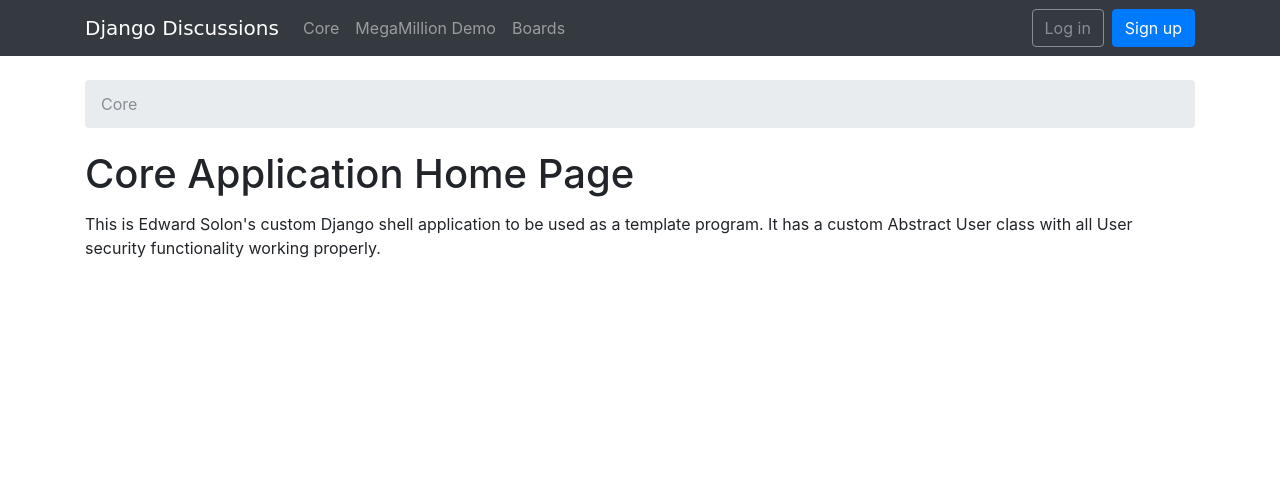
After one commit to edwardjs55/MM_Demo, a Django app: page /core/ in a window 1280 px wide. The commit adds this page. Shown: the top 500 px of the page. Run offline with Django 4.2, Linux system fonts and the light colour scheme; some libraries are stand-ins or nearby versions; some web fonts are replaced.

Commit message:
Core app added

```diff
--- /dev/null
+++ b/apps/core/templates/core/home.html
@@ -0,0 +1,16 @@
+{% extends 'base.html' %}
+
+
+{% block breadcrumb %}
+  <li class="breadcrumb-item active">Core</li>
+{% endblock %}
+
+{% block content %}
+    <h1 class="mb-3">Core Application Home Page</h1>
+
+    <p>This is Edward Solon's custom Django shell application to be used as
+        a template program. It has a custom Abstract User class with all User security functionality
+        working properly.
+
+    </p>
+{% endblock %}
--- a/apps/core/views.py
+++ b/apps/core/views.py
@@ -1,3 +1,5 @@
 from django.shortcuts import render
 
 # Create your views here.
+def home(request):
+    return render(request,"core/home.html")
--- a/templates/base.html
+++ b/templates/base.html
@@ -20,14 +20,20 @@
             <div class="collapse navbar-collapse" id="mainMenu">
               <ul class="navbar-nav">
                 <li class="nav-item">
+                  <a class="nav-link" href="{% url 'core' %}">Core</a>
+                </li>
+                <li class="nav-item">
+                  <a class="nav-link" href="{% url 'home' %}">MegaMillion Demo</a>
+                </li>
+                <li class="nav-item">
                   <a class="nav-link" href="{% url 'home' %}">Boards</a>
                 </li>
-                <li class="nav-item">
+                <!-- <li class="nav-item">
                   <a class="nav-link" href="https://simpleisbetterthancomplex.com/series/beginners-guide/1.11/" target="_blank" rel="noopener">Tutorial</a>
                 </li>
                 <li class="nav-item">
                   <a class="nav-link" href="https://github.com/sibtc/django-beginners-guide" target="_blank" rel="noopener">GitHub</a>
-                </li>
+                </li> -->
               </ul>
               {% if user.is_authenticated %}
                 <ul class="navbar-nav ml-auto">
@@ -70,9 +76,9 @@
       </div>
       <footer>
         <div class="container">
-          <a href="http://sibt.co/2xhZa6M" rel="nofollow noopener" target="_blank">
+          <!-- <a href="http://sibt.co/2xhZa6M" rel="nofollow noopener" target="_blank">
             <img src="{% static 'img/DO_Powered_by_Badge_black.png' %}" alt="Powered by DigitalOcean" style="height: 30px;">
-          </a>
+          </a> -->
         </div>
       </footer>
     {% endblock body %}
--- a/webProject/urls.py
+++ b/webProject/urls.py
@@ -3,13 +3,19 @@ from django.conf.urls import include
 from django.urls import path
 # from django.views.generic import TemplateView
 from apps.boards import views as boards_views
+from apps.core import views as core_views
 
 from django.conf import settings
 from django.conf.urls.static import static
 
+from django.http import HttpResponse
+
+
 urlpatterns = [
     path("",boards_views.BoardListView.as_view(), name='home'),
-    # path("",TemplateView.as_view(template_name=""), name='home'),
+    path("core/",core_views.home, name='core'),
+    # path("demo/",doit(request):HttpResponse("MegaMiilion Demo Hello!")),
+    # path("core/",TemplateView.as_view(template_name=""), name='home'),
     path('boards/',include('apps.boards.urls')),
     path('accounts/',include('apps.accounts.urls')),
     path('admin/', admin.site.urls),
```
Also changed, not shown: apps/core/templates/core/base.html (added).
